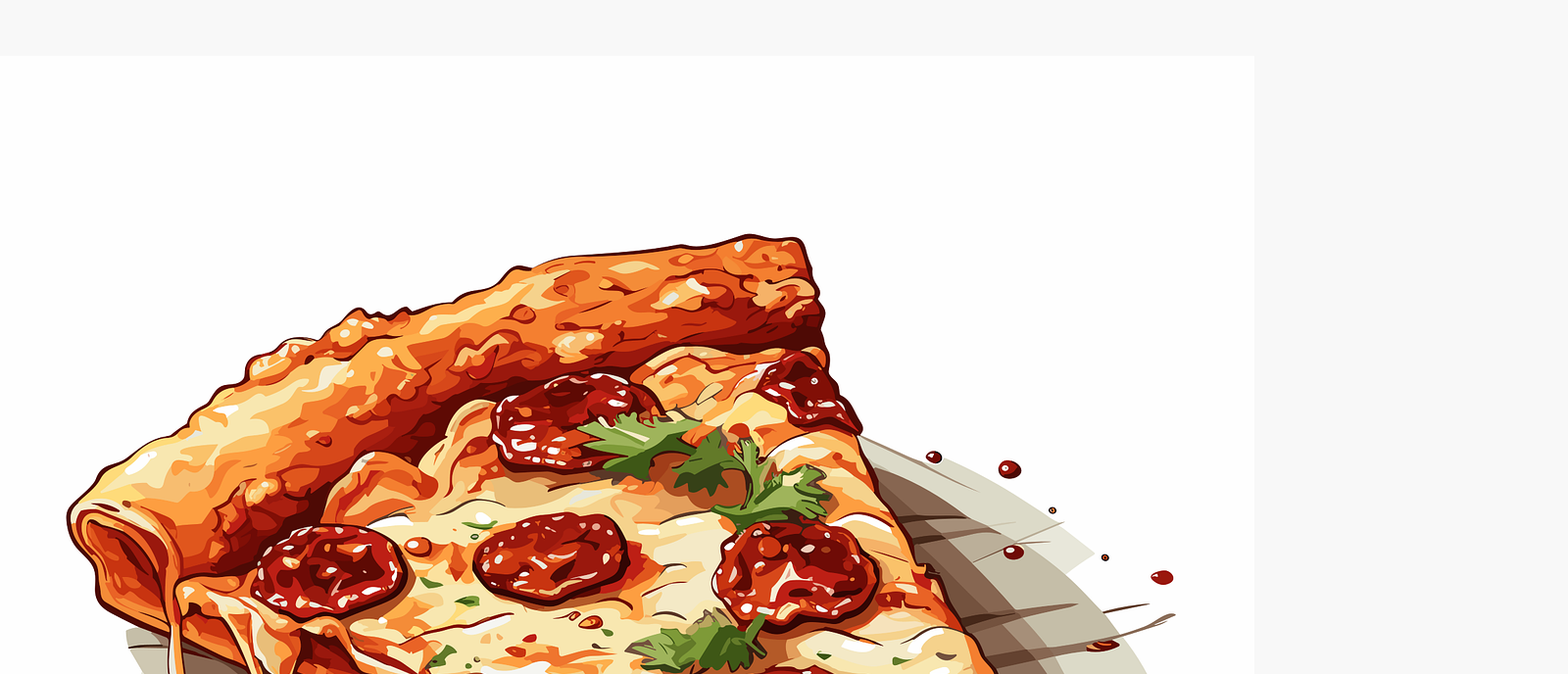
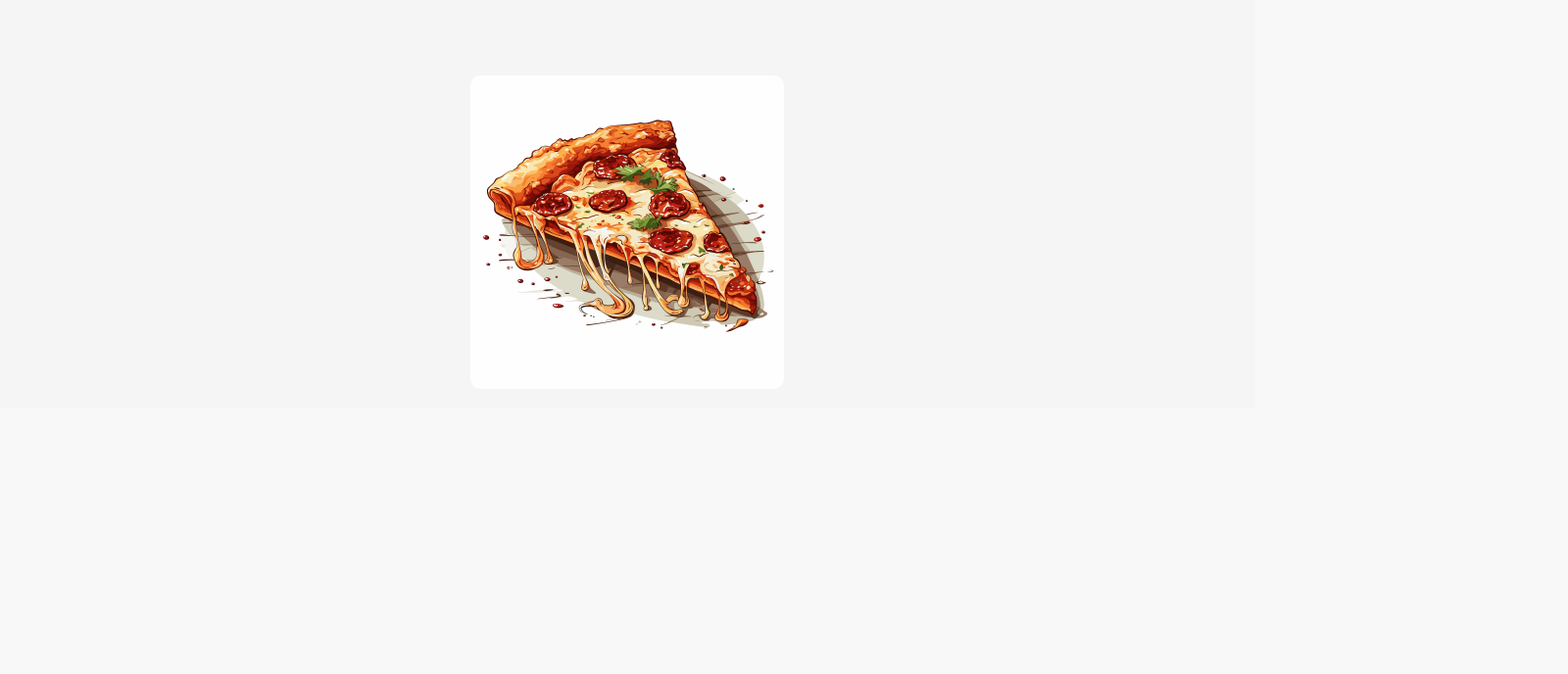
Before and after one commit to Siddhi-Uttekar/Restaurant-page, a website built with webpack: page src/index.html in a window 1280 px wide. Shown: the part 528-1216 px from the top of the page at 98% size, 1600 px wide, since content can reach past the window. After the commit the page ends 945 px from the top, so only its background shows below. Built offline with nearby package versions, Linux system fonts and the light colour scheme.

Commit message:
updated UI

```diff
--- a/src/home.js
+++ b/src/home.js
@@ -1,4 +1,5 @@
 import './style.css';
+import pizzaImage from './pizza_img.webp';
 
 export default function makeHomePage() {
     const homePage = document.createElement("div");
@@ -14,9 +15,8 @@ export default function makeHomePage() {
     const IntroPara = document.createElement('p');
     IntroPara.textContent = "Welcome to our cozy pizza restaurant, where every slice tells a delicious story! Whether you're craving a classic Margherita or adventurous with our specialty toppings, we promise a slice of perfection in every bite. Join us for a culinary journey where our handcrafted pizzas, made from the finest ingredients and baked to perfection, await to delight your taste buds. From our kitchen to your table, experience the essence of authentic flavors and warm hospitality at our pizza paradise.";
 
-
     const imgElement = document.createElement('img');
-    imgElement.src = './pizza_img.webp';
+    imgElement.src = pizzaImage;
 
 
     homePage.appendChild(title);
--- a/src/style.css
+++ b/src/style.css
@@ -36,6 +36,7 @@ nav {
 }
 
 #introinfo{
+    display: flex;
     height:15rem;
     width: 60rem;
     background-color: rgb(155, 230, 173);
@@ -104,3 +105,19 @@ nav {
     color: #666;
     margin-bottom: 20px;
 }
+
+img {
+    width: 20rem;
+    max-width: 500px;
+    height: 20rem;
+    border-radius: 10px;
+}
+
+#homePage {
+    display: flex;
+    flex-direction: column;
+    align-items: center;
+    padding: 20px;
+    background-color: #f5f5f5;
+    font-family: Arial, sans-serif;
+}
```
